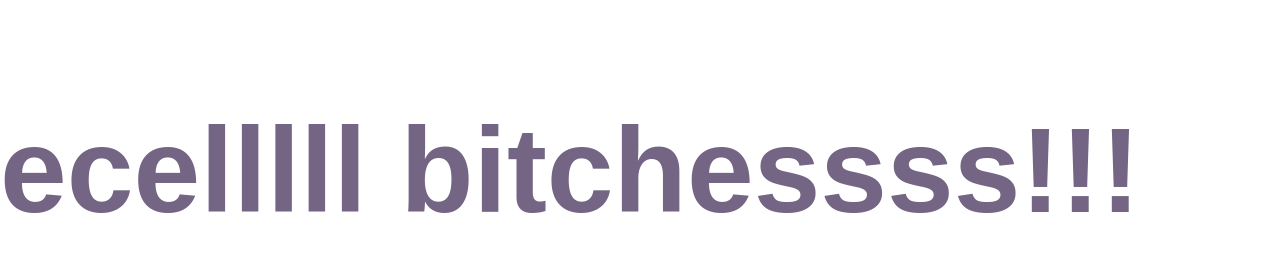
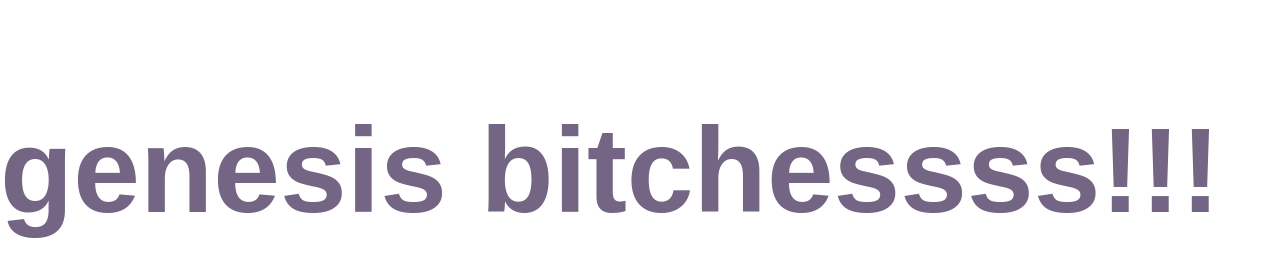
Before and after one commit to genesis-vader/project_ecell_1, a plain HTML site: page index.html in a window 1280 px wide. Drawn offline with Linux system fonts and the light colour scheme.

Commit message:
Update index.html

```diff
--- a/index.html
+++ b/index.html
@@ -6,7 +6,7 @@
 </head>
 <body>
 	 <a class = "boi">
-		<h1>ecelllll bitchessss!!!</h1>
+		<h1>genesis bitchessss!!!</h1>
 	</a>
 
 
```
